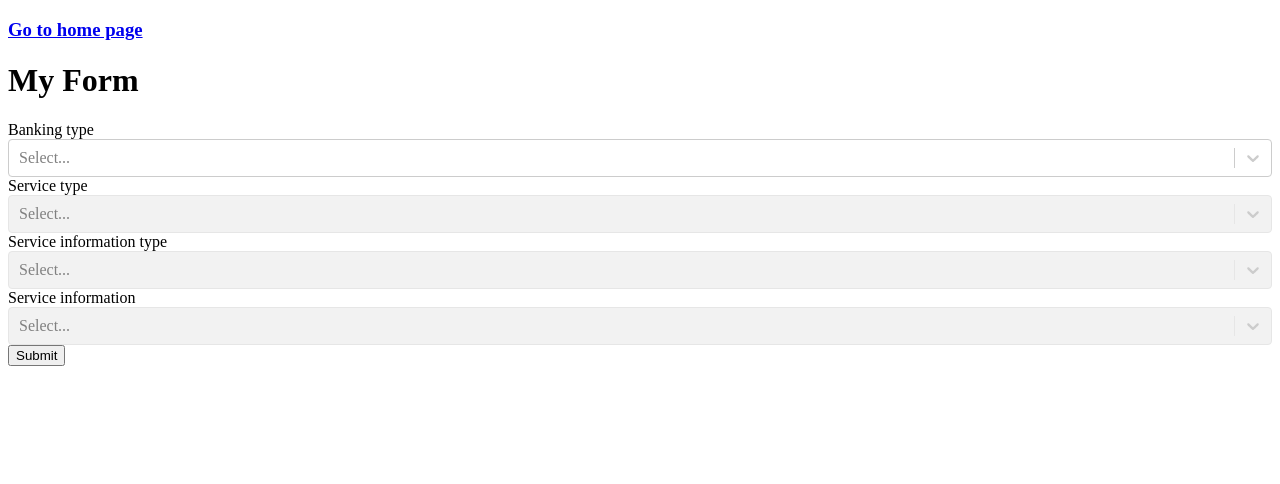
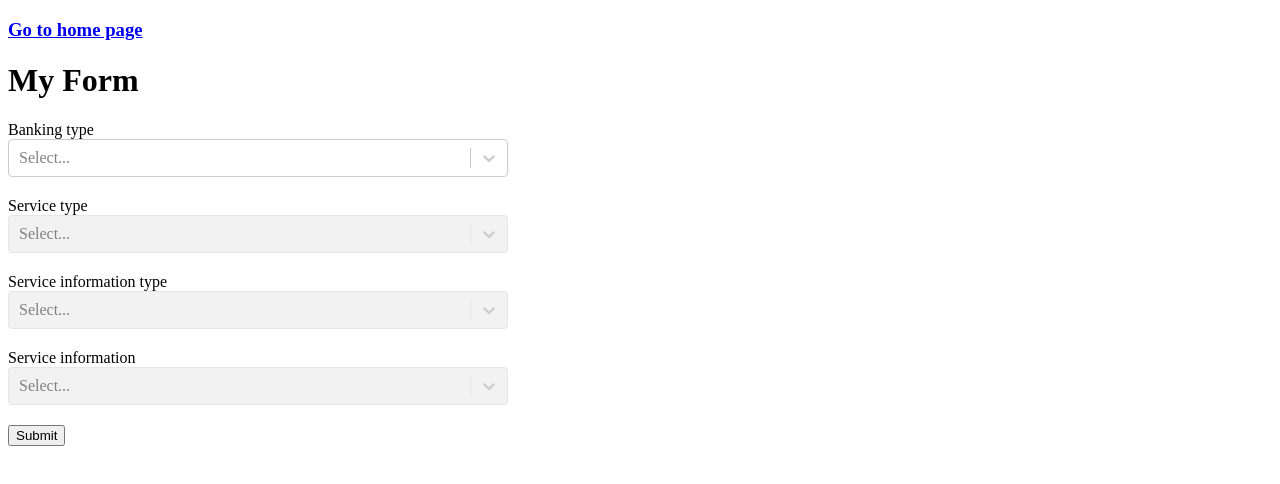
Before and after one commit to Saskor/dependent-lists, a React app: page /form in a window 1280 px wide. Shown: the top 484 px of the page. Built offline with nearby package versions, Linux system fonts and the light colour scheme.

Commit message:
Added styles to form

```diff
--- /dev/null
+++ b/src/app/features/form/views/SelectField.scss
@@ -0,0 +1,4 @@
+.select-field {
+  margin-bottom: 20px;
+  width: 500px;
+}
--- a/src/app/features/form/views/SelectField.tsx
+++ b/src/app/features/form/views/SelectField.tsx
@@ -2,6 +2,7 @@ import React, { ReactElement } from "react";
 import { useField } from "formik";
 import Select from "react-select";
 import { ObjectWithDependenciesItem } from "../services";
+import styles from "./SelectField.scss";
 
 type SelectFieldProps = {
   label: string;
@@ -40,7 +41,7 @@ export const SelectField = (
 
 
   return (
-    <div>
+    <div className={styles["select-field"]}>
       <label>
         {label}
         <Select
```
